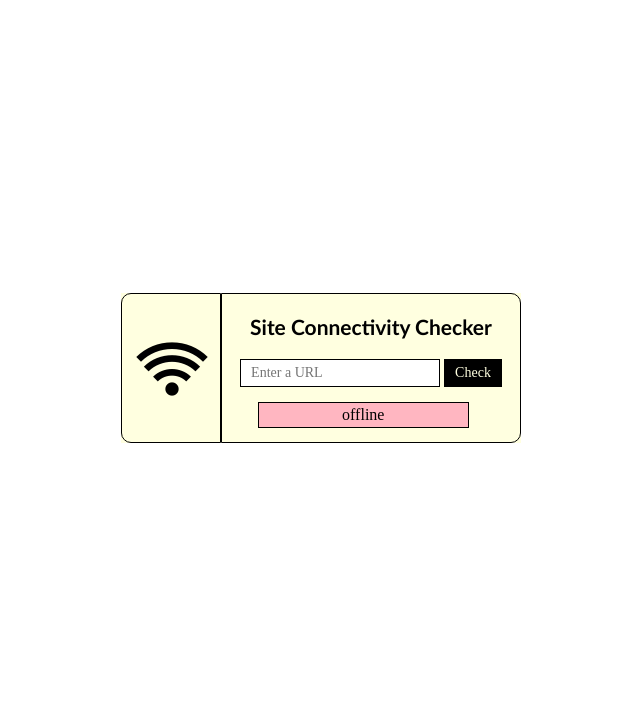
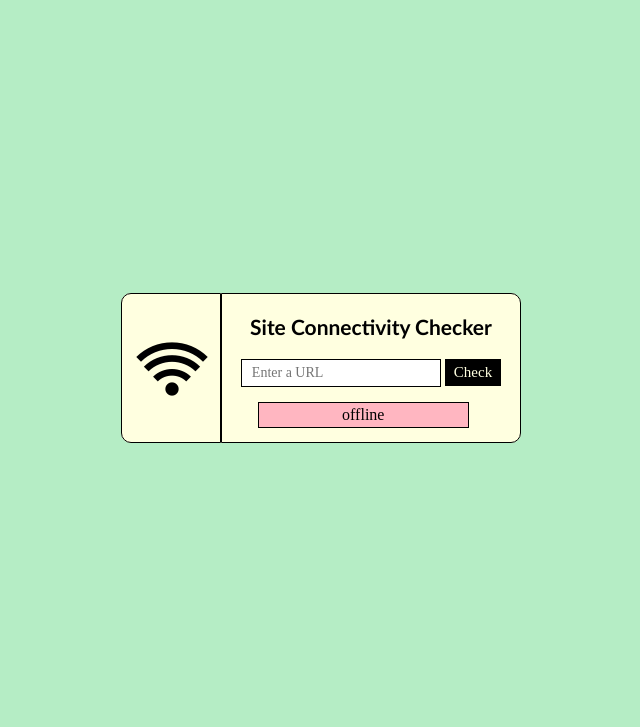
Before and after one commit to amarikwa188/Mini_SCC, a Flask app: page / in a window 1280 px wide. Shown: the top 727 px of the page, without its empty margins (319-959 px from the left). Run offline with Flask 3, Linux system fonts and the light colour scheme.

Commit message:
polished ui

```diff
--- a/app.py
+++ b/app.py
@@ -25,7 +25,6 @@ def check_site(url, timeout=5) -> bool:
 @app.route("/", methods=["post", "get"])
 def index() -> str:
     is_online = False
-    url = "Enter a URL"
     notify: bool = False
 
     if request.method == "POST":
@@ -33,8 +32,10 @@ def index() -> str:
         is_online: bool = check_site(url)
         notify = True
 
-    return render_template("index.html", url=url, status=is_online,
-                           notify=notify)
+        return render_template("index.html", url=url, status=is_online,
+                            notify=notify)
+
+    return render_template("index.html")
 
 
 if __name__ == "__main__":
--- a/static/index.css
+++ b/static/index.css
@@ -6,6 +6,7 @@ body{
     display: flex;
     align-items: center;
     min-height: 90vh;
+    background-color: #b5edc5;
 }
 
 #main{
@@ -13,6 +14,7 @@ body{
     height: 150px;
     width: 400px;
     margin: auto;
+    border-radius: 10px;
 }
 
 #logo-section{
@@ -70,8 +72,8 @@ body{
     background-color: black;
     color: lightyellow;
     border: 1px solid black;
-    padding: 5px 10px;
-    font-size: 14px;
+    padding: 4px 8px;
+    font-size: 15px;
 }
 
 #check-button:hover{
--- a/templates/index.html
+++ b/templates/index.html
@@ -13,7 +13,7 @@
         <div id="entry-section">
             <h3 id="title">Site Connectivity Checker</h3>
             <form action="#" method="POST">
-                <input type="text" id="url-entry" placeholder="{{url}}" name="url" required>
+                <input type="text" id="url-entry" placeholder="Enter a URL" name="url" value="{{url}}" required>
                 <input type="submit" id="check-button" value="Check">
             </form>
             {% if status %}
```
